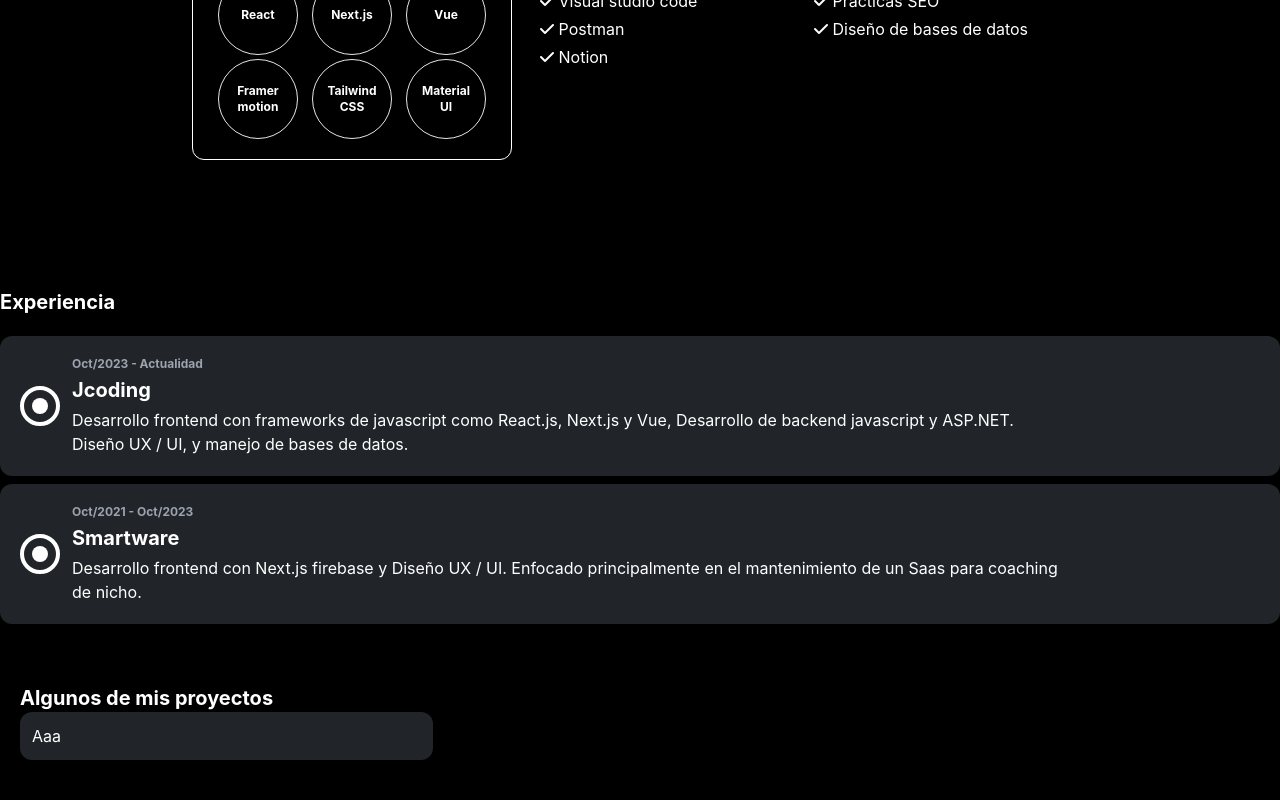
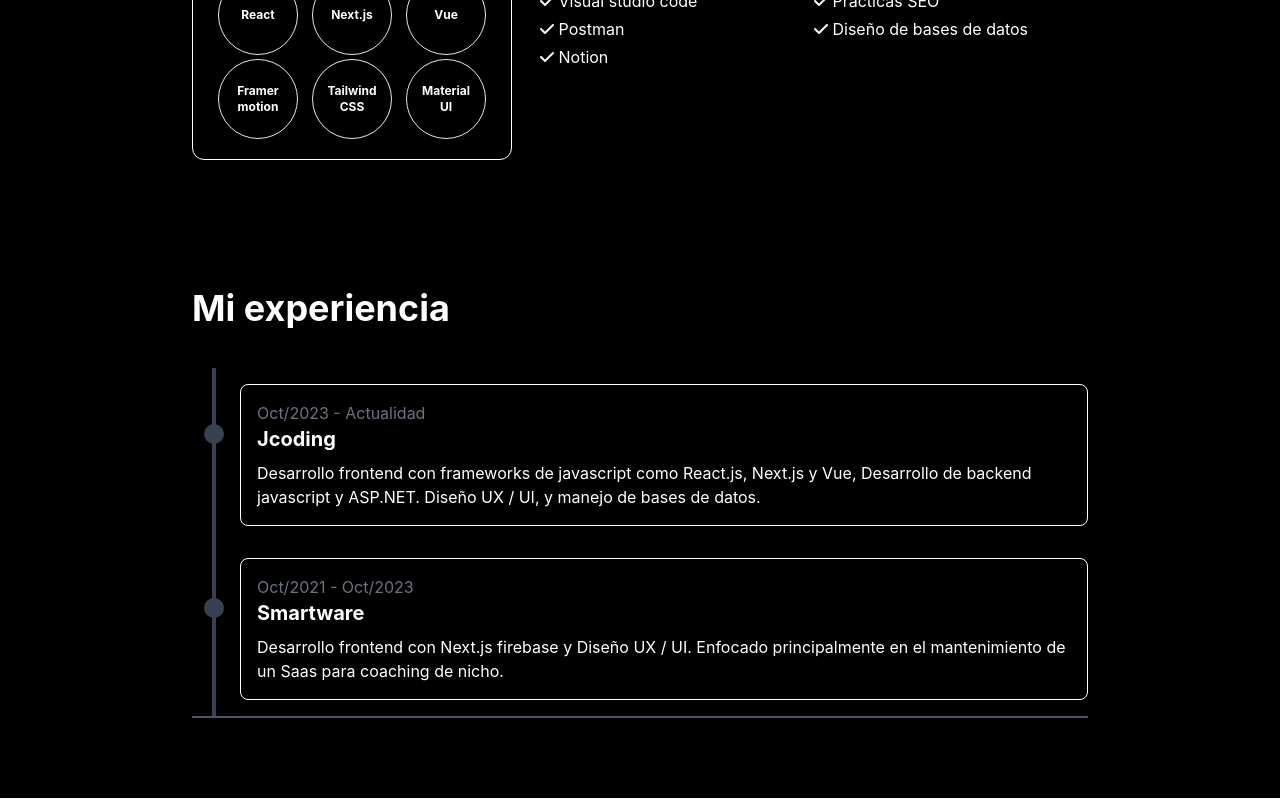
Before and after one commit to CarlosParraMtz/carlosparra, a React (Vite) app: page / in a window 1280 px wide. Shown: the part 1561-2361 px from the top of the page. Built offline with nearby package versions, Linux system fonts and the light colour scheme.

Commit message:
pending portfolio

```diff
--- a/src/components/Experience.jsx
+++ b/src/components/Experience.jsx
@@ -1,6 +1,7 @@
 export default function Experience({ date, title, description }) {
-    return (
+    /* return (
         <div className='flex items-center gap-3 p-5 bg-[#212529] rounded-xl shadow'>
+
             <span className='rounded-full p-2 border-4 border-white w-10 h-10 flex items-center justify-center '>
                 <div className='h-full w-full bg-white rounded-full' ></div>
             </span>
@@ -12,5 +13,13 @@ export default function Experience({ date, title, description }) {
                 </p>
             </div>
         </div>
-    )
+    ) */
+    return <div className="relative my-4 ml-12">
+        <div className="bg-white dark:bg-black border transition-colors border-white shadow-lg w-full rounded-lg p-4">
+            <span className="text-gray-400 dark:text-gray-500">{date}</span>
+            <h2 className="text-xl font-bold mb-2 dark:text-white">{title}</h2>
+            <p className="text-gray-700 dark:text-white">{description}</p>
+        </div>
+        <div className="absolute bg-gray-400 dark:bg-gray-700 transition-colors rounded-full w-5 h-5 -left-9 top-10"></div>
+    </div>
 }
--- /dev/null
+++ b/src/components/Timeline.jsx
@@ -0,0 +1,24 @@
+import Experience from './Experience';
+
+const Timeline = () => {
+    return (
+        <div className="relative flex items-start w-full border-b-2 mt-10 border-gray-900 dark:border-gray-600 transition-colors">
+            {/* Línea vertical */}
+            <div className="absolute w-1 h-full bg-gray-400 left-5 dark:bg-gray-700 transition-colors"></div>
+
+            {/* Tarjetas */}
+            <div className="flex-1 flex flex-col items-start">
+                <Experience
+                    date="Oct/2023 - Actualidad" title="Jcoding"
+                    description="Desarrollo frontend con frameworks de javascript como React.js, Next.js y Vue, Desarrollo de backend javascript y ASP.NET. Diseño UX / UI, y manejo de bases de datos."
+                />
+                <Experience
+                    date="Oct/2021 - Oct/2023" title="Smartware"
+                    description="Desarrollo frontend con Next.js firebase y Diseño UX / UI. Enfocado principalmente en el mantenimiento de un Saas para coaching de nicho."
+                />
+            </div>
+        </div>
+    );
+}
+
+export default Timeline;
--- a/src/pages/Index.jsx
+++ b/src/pages/Index.jsx
@@ -1,9 +1,9 @@
 import carlos from '../assets/carlos.png'
-import Experience from '../components/Experience.jsx'
 import ProjectLink from '../components/ProjectLink.jsx'
 import MeshGradient from '../components/MeshGradient.jsx'
 import { motion } from 'framer-motion'
 import TechTabs from '../components/TechTabs.jsx'
+import Timeline from '../components/Timeline.jsx'
 
 export default function Index() {
     return (
@@ -142,25 +142,20 @@ export default function Index() {
                     </div>
                 </section>
 
-                <section>
-                    <h3 className='text-xl'><b>Experiencia</b></h3>
-                    <div className='flex flex-col gap-2 py-5' >
-                        <Experience
-                            date="Oct/2023 - Actualidad" title="Jcoding"
-                            description="Desarrollo frontend con frameworks de javascript como React.js, Next.js y Vue, Desarrollo de backend javascript y ASP.NET. Diseño UX / UI, y manejo de bases de datos."
-                        />
-                        <Experience
-                            date="Oct/2021 - Oct/2023" title="Smartware"
-                            description="Desarrollo frontend con Next.js firebase y Diseño UX / UI. Enfocado principalmente en el mantenimiento de un Saas para coaching de nicho."
-                        />
+                <section className="px-5 w-full relative" >
+                    <div className='max-w-4xl w-full mx-auto' >
+                        <h3 className='text-4xl'><b>Mi experiencia</b></h3>
+
+                        <Timeline />
                     </div>
+
                 </section>
 
                 <section className='px-5 py-10 w-full' >
-                    <h3 className='text-xl'><b>Algunos de mis proyectos</b></h3>
+                   {/*  <h3 className='text-xl'><b>Algunos de mis proyectos</b></h3>
                     <div className='grid grid-cols-2 sm:grid-cols-3' >
                         <ProjectLink />
-                    </div>
+                    </div> */}
                 </section>
 
             </main>
```
